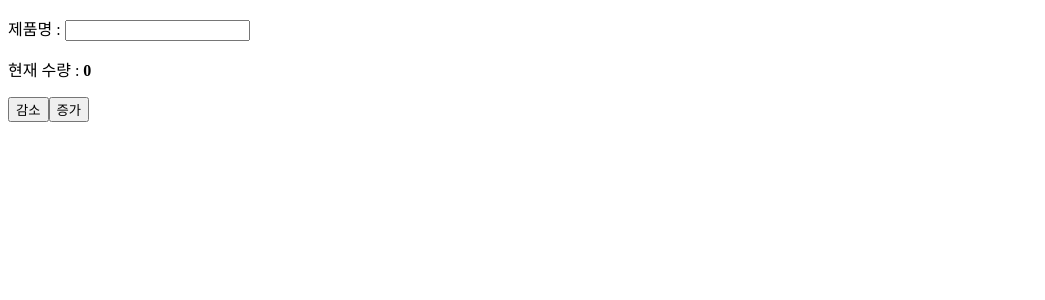
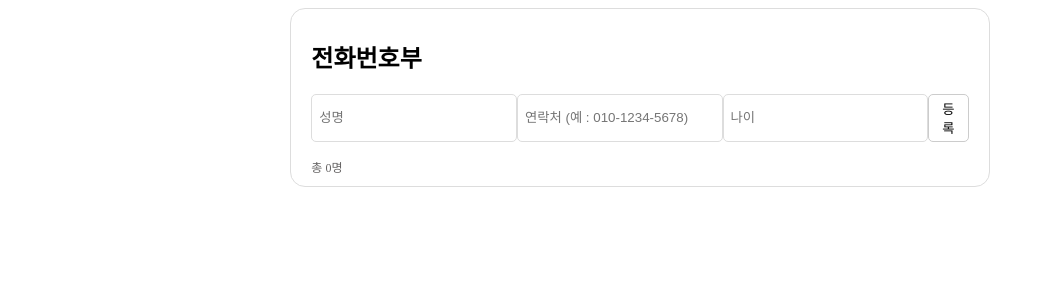
Before and after one commit to JeonghoonAHN0510/250526_Web_Spring2, a React (Vite) app in the folder src/main/reactapp/: page / in a window 1280 px wide. Shown: the top 300 px of the page, without its empty margins (0-1045 px from the left). Built offline with nearby package versions, Linux system fonts and the light colour scheme.

Commit message:
study[React] : 실습4

```diff
--- /dev/null
+++ b/src/main/reactapp/src/example/Day02/Task4.css
@@ -0,0 +1,43 @@
+.container{
+    border: 1px #dddddd solid;
+    border-radius: 15px;
+    width: 52%;
+    padding: 10px 20px;
+    margin: 0 auto;
+}
+.inputBox{
+    display: flex;
+    justify-content: space-between;
+}
+.inputBox input{
+    border: 1px #dddddd solid;
+    border-radius: 5px;
+    padding: 5px 7px;
+    width: 190px;
+}
+.inputBox button{
+    background-color: white;
+    border: 1px #cccccc solid;
+    border-radius: 5px;
+    padding: 4px 7px;
+}
+.member{
+    display: flex;
+    justify-content: space-between;
+    border-bottom: 1px #eeeeee solid;
+    padding: 5px 0px;
+}
+.info span{
+    margin-right: 15px;
+}
+.removeBox button{
+    background-color: white;
+    border: 1px red solid;
+    color: red;
+    border-radius: 5px;
+    padding: 3px 6px;
+}
+.amount{
+    color: #666464;
+    font-size: 12px;
+}
--- /dev/null
+++ b/src/main/reactapp/src/example/Day02/Task4.jsx
@@ -0,0 +1,80 @@
+import { useState } from "react";
+
+import './Task4.css';
+
+// 회원삭제를 위한 mno
+let mno = 0;
+export default function Task4( props ){
+    // [1-1] name useState
+    const [ name, setName ] = useState('');
+    // [1-2] name input
+    const nameInput = ( e ) => {
+        setName( e.target.value );
+    } // func end
+
+    // [2-1] phone useState
+    const [ phone, setPhone ] = useState('');
+    // [2-2] phone input
+    const phoneInput = ( e ) => {
+        setPhone( e.target.value );
+    } // func end
+
+    // [3-1] age useState
+    const [ age, setAge ] = useState('');
+    // [3-2] age input
+    const ageInput = ( e ) => {
+        setAge( e.target.value );
+    } // func end
+
+    // [4-1] list useState
+    const [ list, setList ] = useState([]);
+    // [4-2] add list
+    const addList = ( ) => {
+        if ( name == '' || phone == '' || age == '' ) return;
+        setList( [ ...list, { name : name, phone : phone, age : age, mno : mno++ } ] )
+    } // func end
+    // [4-3] remove list
+    const removeList = ( e ) => {
+        const newList = list.filter( (member) => {
+            if ( member.mno != e.target.value ){
+                return member;
+            } // if end
+        }) // map end
+        setList( newList );
+    } // func end
+
+    return(
+        <>
+        <div class="container">
+            <h2>전화번호부</h2>
+            <p class="inputBox">
+                <input placeholder="성명" value={name} onChange={nameInput}/>
+                <input placeholder="연락처 (예 : 010-1234-5678)" value={phone} onChange={phoneInput}/>
+                <input type="number" placeholder="나이" value={age} onChange={ageInput}/>
+                <button onClick={addList}>등록</button>
+            </p>
+            <div>
+                {
+                    list.map( (member) => {
+                        return(
+                            <>
+                            <div class="member">
+                                <div class="info">
+                                    <span><strong>성명</strong> : {member.name}</span>
+                                    <span><strong>연락처</strong> : {member.phone}</span>
+                                    <span><strong>나이</strong> : {member.age}</span>
+                                </div>
+                                <div class="removeBox">
+                                    <button value={member.mno} onClick={removeList}>삭제</button>
+                                </div>
+                            </div>
+                            </>
+                        ) // return end
+                    }) // map end
+                }
+            </div>
+            <span class="amount"> 총 { list.length }명</span>
+        </div>
+        </>
+    ) // return end
+} // func end
--- a/src/main/reactapp/src/main.jsx
+++ b/src/main/reactapp/src/main.jsx
@@ -56,11 +56,13 @@ const create = createRoot( root );
 // import Component5 from './example/Day02/Component5.jsx';
 // import Component6 from './example/Day02/Component6.jsx';
 // import Component7 from './example/Day02/Component7.jsx';
-import Task3 from './example/Day02/Task3';
+// import Task3 from './example/Day02/Task3';
+import Task4 from './example/Day02/Task4';
 
 // 5. 렌더링하기 -> create.render()
 // create.render( <Component4/> );
 // create.render( <Component5/> );
 // create.render( <Component6/> );
 // create.render( <Component7/> );
-create.render( <Task3/> );
+// create.render( <Task3/> );
+create.render( <Task4/> );
```
